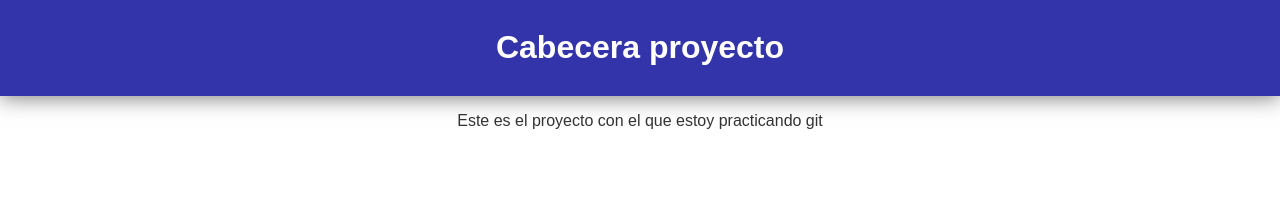
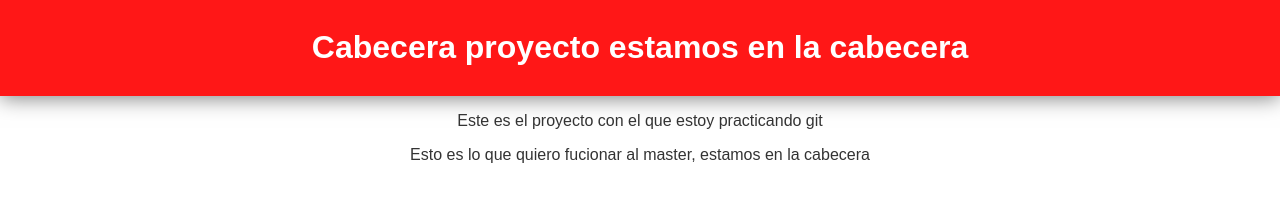
Before and after one commit to MarlonCastillo2002/hyperblog, a plain HTML site: page index.html in a window 1280 px wide. Drawn offline with Linux system fonts and the light colour scheme.

Commit message:
Estamos haciendo cambios en la rama cabecera

```diff
--- a/css/estilos.css
+++ b/css/estilos.css
@@ -1,6 +1,6 @@
 .cabecera
 {
-    background: #33A;
+    background: rgb(255, 23, 23);
     box-shadow: 0px 2px 20px 0px rgba(0,0,0,0.5);
     color: white;
     font-weight: bold;
--- a/index.html
+++ b/index.html
@@ -9,9 +9,10 @@
 </head>
 <body>
     <div class="cabecera">
-        <h1>Cabecera proyecto</h1>
+        <h1>Cabecera proyecto estamos en la cabecera</h1>
 
     </div>
     <p>Este es el proyecto con el que estoy practicando git</p>
+    <p>Esto es lo que quiero fucionar al master, estamos en la cabecera</p>
 </body>
 </html>
```
